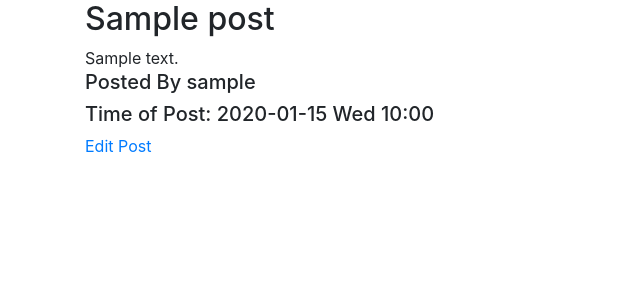
After one commit to Code-Institute-Submissions/l0nelyhermit-Timeless_JanResub, a Flask app: page /myposts in a window 1280 px wide. The commit adds this page. Shown: the top 300 px of the page, without its empty margins (0-640 px from the left). Run offline with Flask 2, Linux system fonts and the light colour scheme; a user stored in the database is signed in; a database or web service that is not in the repository returns one stand-in record (values such as "Sample title"); some libraries are stand-ins or nearby versions; some web fonts are replaced.

Commit message:
added ability for users to be able to view their own posts, see posts and started work on editing of user posts

```diff
--- a/app.py
+++ b/app.py
@@ -7,6 +7,8 @@ from bson.objectid import ObjectId
 from passlib.hash import pbkdf2_sha256
 import datetime
 import random
+
+
 
 # Load Environment Variables
 load_dotenv()
@@ -495,8 +497,37 @@ def create_post():
 
 
 # Allow User to See the Posts that the User has made
+# My Posts Section
+@app.route('/myposts',methods=['GET'])
+@flask_login.login_required
+def show_user_posts():
+    user_posts = db.Posts.find({
+        'Username':flask_login.current_user.username
+    })
+    return render_template('user_posts.template.html',user_posts=user_posts)
+
+# Allow Users to click on each post to view the full content
+@app.route('/post/<post_id>',methods=['GET'])
+@flask_login.login_required
+def show_post(post_id):
+    post = db.Posts.find_one({
+        '_id':ObjectId(post_id)
+    })
+    return render_template('show_post.template.html',post=post)
+
+# Allow Users to Edit their own post
+@app.route('/edit/post/<post_id>',methods=['GET','POST'])
+@flask_login.login_required
+def edit_user_posts(post_id):
+    if request.method == 'GET':
+        user_post = db.Posts.find_one({
+            '_id':ObjectId(post_id)
+        })
+    else:
+        pass
 
 
+# Allow users to Delete their own post
 if __name__ == "__main__":
     app.run(host=os.environ.get('IP'),
             port=int(os.environ.get('PORT')),
--- a/static/script.js
+++ b/static/script.js
@@ -4,5 +4,4 @@ $(function(){
         $('#login-form-hidden').show()
     })
 
-
 })
--- /dev/null
+++ b/templates/user_posts.template.html
@@ -0,0 +1,20 @@
+{% extends 'base.template.html' %}
+
+{% block content %}
+{% if current_user.is_authenticated %}
+<div class="container">
+    {% for each_post in user_posts %}
+        <div>
+            <h2>{{each_post.Title}}</h2>
+            <div>
+                {{each_post.Content}}
+            <div>
+                <h5>Posted By {{each_post.Username}} </h5>
+                <h5>Time of Post: {{each_post.Date_Posted.strftime('%Y-%m-%d %a %H:%M')}}</h5>
+            </div>
+            <a href="{{ url_for('edit_user_posts',post_id = each_post._id)}}">Edit Post</a>
+        </div>
+    {% endfor %}
+</div>
+{% endif %}
+{% endblock %}
```
Also changed, not shown: templates/edit_user_post.template.html (added, +16 -0 lines), templates/home.template.html (+5 -3 lines), templates/show_post.template.html (added, +20 -0 lines), templates/forms/post_form.template.html (line endings or trailing spaces).
